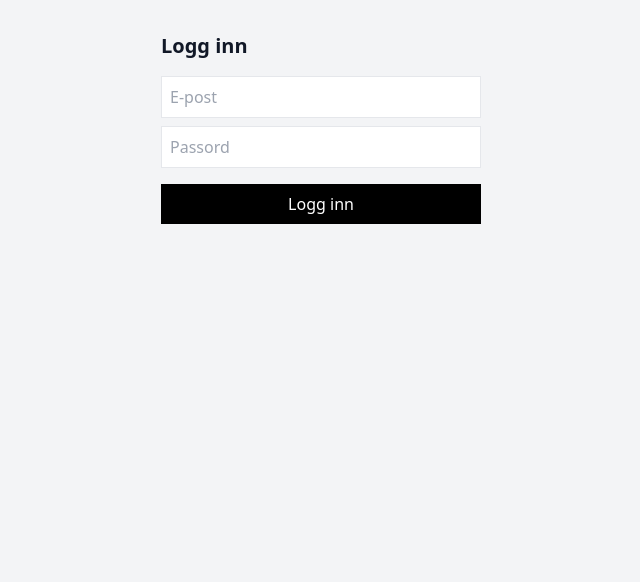
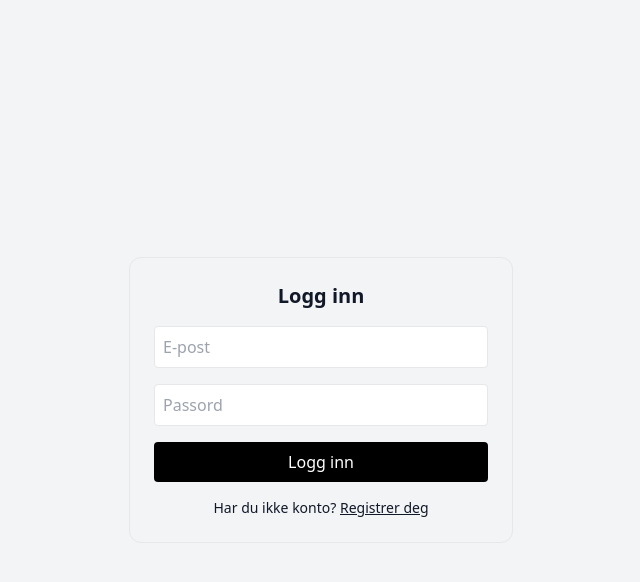
Before and after one commit to cosmicencounters5-png/cv-proffen, a Next.js app: page /login in a window 1280 px wide. Shown: the top 582 px of the page, without its empty margins (319-959 px from the left). Built offline with nearby package versions, Linux system fonts and the light colour scheme; no server answers.

Commit message:
Update page.tsx

```diff
--- a/app/login/page.tsx
+++ b/app/login/page.tsx
@@ -5,42 +5,67 @@ import { useRouter } from "next/navigation"
 import { supabase } from "@/lib/supabaseClient"
 
 export default function LoginPage() {
+  const router = useRouter()
   const [email, setEmail] = useState("")
   const [password, setPassword] = useState("")
-  const router = useRouter()
+  const [loading, setLoading] = useState(false)
+  const [error, setError] = useState<string | null>(null)
 
-  async function handleLogin() {
+  const handleLogin = async () => {
+    setLoading(true)
+    setError(null)
+
     const { error } = await supabase.auth.signInWithPassword({
       email,
       password,
     })
 
-    if (!error) router.push("/dashboard")
-    else alert(error.message)
+    if (error) {
+      setError(error.message)
+      setLoading(false)
+      return
+    }
+
+    router.push("/cv")
   }
 
   return (
-    <div className="p-8 max-w-sm mx-auto">
-      <h1 className="text-xl font-bold mb-4">Logg inn</h1>
+    <div className="min-h-screen flex items-center justify-center">
+      <div className="w-full max-w-sm border p-6 rounded-xl space-y-4">
+        <h1 className="text-xl font-bold text-center">Logg inn</h1>
+
         <input
-        className="border w-full mb-2 p-2"
+          className="w-full border p-2 rounded"
           placeholder="E-post"
           value={email}
           onChange={(e) => setEmail(e.target.value)}
         />
+
         <input
-        className="border w-full mb-4 p-2"
           type="password"
+          className="w-full border p-2 rounded"
           placeholder="Passord"
           value={password}
           onChange={(e) => setPassword(e.target.value)}
         />
+
+        {error && <p className="text-red-600 text-sm">{error}</p>}
+
         <button
           onClick={handleLogin}
-        className="bg-black text-white px-4 py-2 w-full"
+          disabled={loading}
+          className="w-full bg-black text-white py-2 rounded"
         >
-        Logg inn
+          {loading ? "Logger inn…" : "Logg inn"}
         </button>
+
+        <p className="text-sm text-center">
+          Har du ikke konto?{" "}
+          <a href="/signup" className="underline">
+            Registrer deg
+          </a>
+        </p>
+      </div>
     </div>
   )
 }
```
Lines whose indentation alone changed are shown as unchanged.
